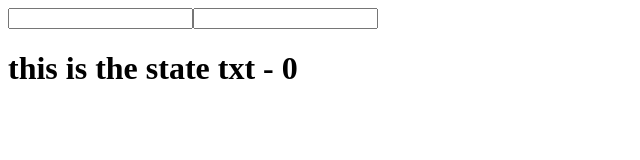
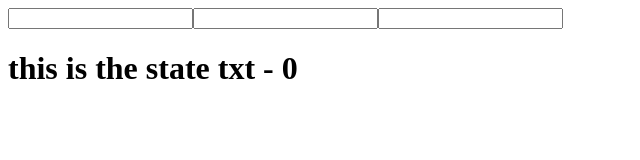
Before and after one commit to Kavinda8535/React-Egg-Head-Tutorials, a React (Create React App) app: page / in a window 1280 px wide. Shown: the top 160 px of the page, without its empty margins (0-640 px from the left). Built offline with nearby package versions, Linux system fonts and the light colour scheme.

Commit message:
Child Component Update with its parent

```diff
--- a/src/App.js
+++ b/src/App.js
@@ -24,9 +24,14 @@
       <div>
         <input type="text" onChange={this.update.bind(this)} />
         <input type="text" onChange={this.update2.bind(this)} />
+        <Widget update={this.update.bind(this)} />
       <h1>{this.state.txt} - {this.state.cat}</h1>
       </div>
     )
   }
 }
+
+const Widget = (props) =>
+<input type="text" onChange={props.update} />
+
 export default App
```
